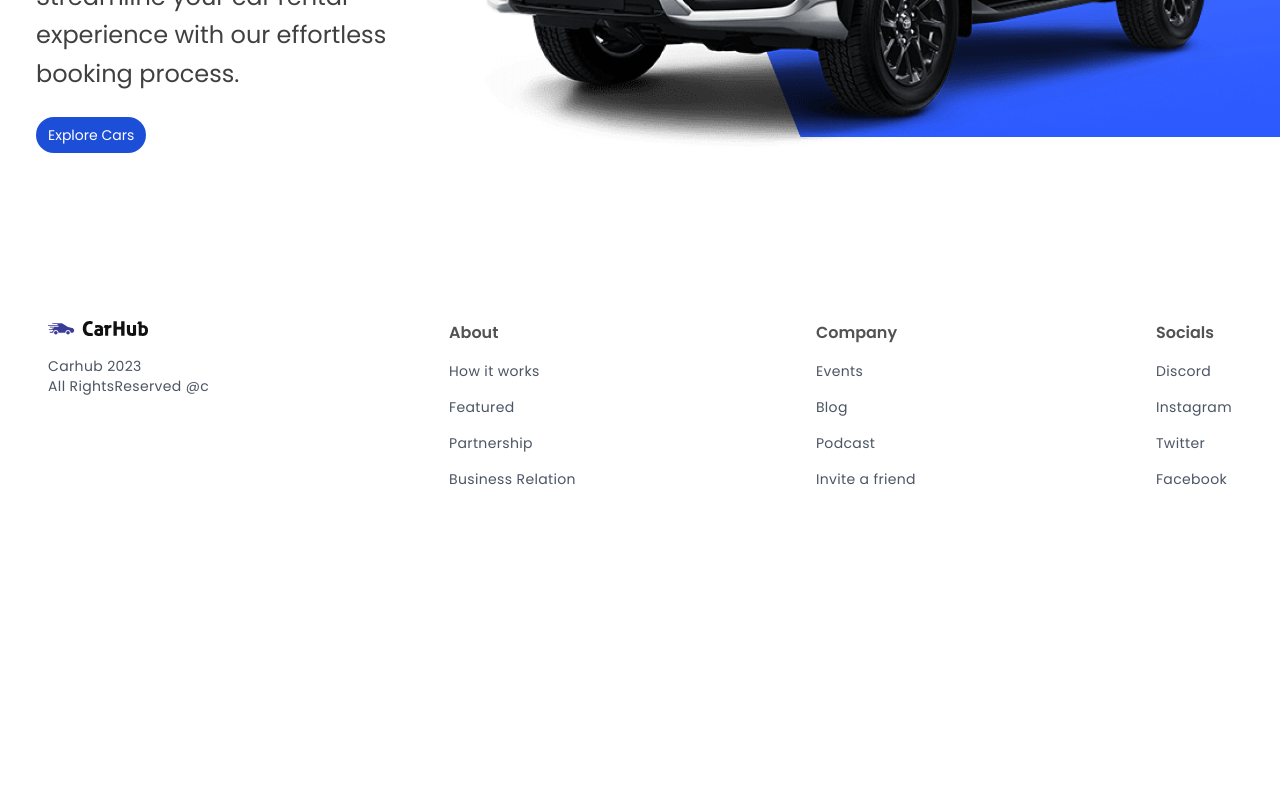
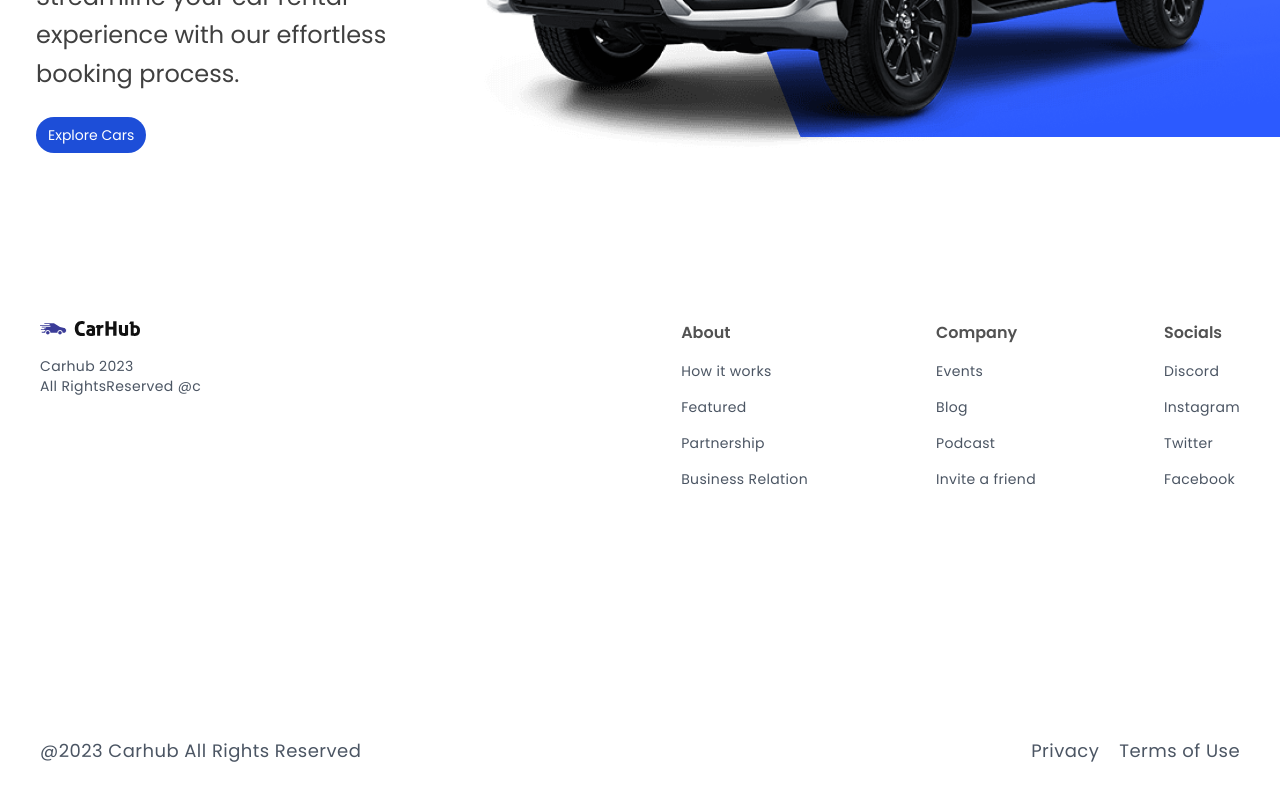
Before and after one commit to HtetWaiYan7191/nextjs-car-rental, a Next.js app: page / in a window 1280 px wide. Shown: the part 462-1262 px from the top of the page. Before the commit the page ends 999 px from the top, so only its background shows below. Built offline with nearby package versions, Linux system fonts and the light colour scheme.

Commit message:
Update footer layout and global css file

```diff
--- a/app/globals.css
+++ b/app/globals.css
@@ -2,6 +2,10 @@
 @tailwind components;
 @tailwind utilities;
 
+html,
+body {
+  scroll-behavior: smooth;
+}
 * {
   margin: 0;
   padding: 0;
@@ -14,7 +18,8 @@
   background-repeat: no-repeat;
 }
 
-.hero-img, img {
+.hero-img,
+img {
   z-index: -1 !important;
 }
 
--- a/components/Footer.tsx
+++ b/components/Footer.tsx
@@ -5,7 +5,7 @@ import Link from 'next/link'
 
 const Footer = () => {
   return (
-    <footer className=' flex justify-center flex-wrap gap-10 md:gap-60 py-10 mt-32 '>
+    <footer className=' flex justify-between flex-wrap gap-10 md:gap-60 py-10 mt-32 px-5 md:px-10 '>
       <div className='flex flex-col gap-y-5'>
         <Image src="/logo.svg" width={100} height={100} alt='footer-logo' className='img'/>
         <span className='gray-text'>
@@ -13,7 +13,7 @@ const Footer = () => {
           All RightsReserved @c
         </span>
       </div>
-
+    <div className='flex gap-32'>
       {
         footerLinks.map((footerLink) => (
           <div key={footerLink.title}>
@@ -26,6 +26,15 @@ const Footer = () => {
           </div>
         ))
       }
+       </div>
+
+      <div className='flex items-center w-full justify-between'>
+        <span className='gray-text text-sm md:text-lg'>@2023 Carhub All Rights Reserved</span>
+        <div className='flex gap-5'>
+          <span className='gray-text text-sm md:text-lg'>Privacy</span>
+          <span className='gray-text text-sm md:text-lg'>Terms of Use</span>
+        </div>
+      </div>
     </footer>
   )
 }
```
Lines whose indentation alone changed are shown as unchanged.
